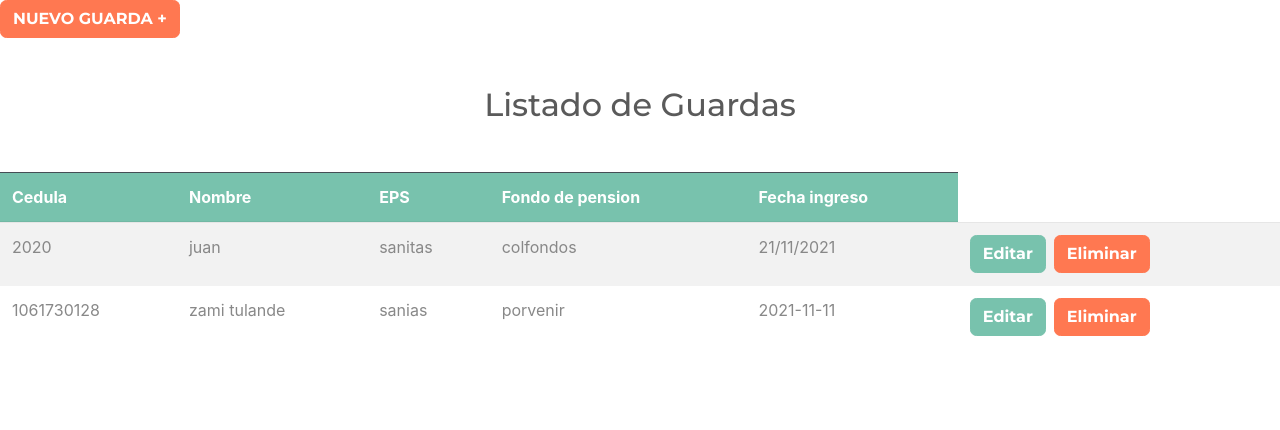
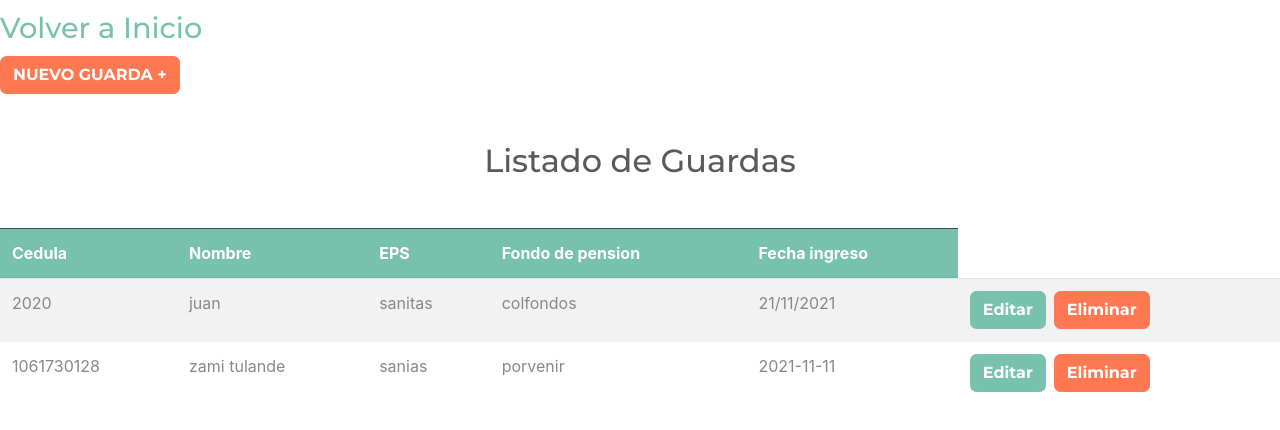
Before and after one commit to zamitulande/crudRedux, a React (Create React App) app: page /guarda in a window 1280 px wide. Shown: the top 430 px of the page. Built offline with nearby package versions, Linux system fonts and the light colour scheme; data requests are answered from the project's data file.

Commit message:
adecuacion del header

```diff
--- a/src/App.js
+++ b/src/App.js
@@ -13,6 +13,7 @@ import NuevaDotacion from './components/nuevaDotacion';
 import Dotaciones from './components/Dotaciones';
 import EditarGuarda from './components/EditarGuarda';
 import EditarDotacion from './components/editarDotacion';
+import Header from './components/Header'
 
 
 
@@ -20,6 +21,7 @@ function App() {
   return (
     <Router>
       <Provider store={store}>
+        <Header/>
       <Switch>
           <Route exact path="/" component={Principal}  />
           <Route exact path="/guarda" component={Guardas}  />
--- a/src/components/Dotaciones.js
+++ b/src/components/Dotaciones.js
@@ -21,7 +21,7 @@ const Guardas = () => {
 
     //obtener el state que se obtubo con el codigo de los reducers y el action
     const dotaciones = useSelector(state => state.dotacion.dotacion);
-    console.log(dotaciones);
+
     return (
       <Fragment>
           <Link to={"/dotacion"}
--- a/src/components/Guardas.js
+++ b/src/components/Guardas.js
@@ -24,7 +24,7 @@ const Guardas = () => {
 
     //obtener el state que se obtubo con el codigo de los reducers y el action
     const guardas = useSelector(state => state.guardas.guardas);
-    console.log(guardas);
+
 
 
     return (
--- a/src/components/Header.js
+++ b/src/components/Header.js
@@ -3,13 +3,12 @@ import {Link} from 'react-router-dom';
 
 const Header = () => {
     return (
-        <nav className="navbar navbar-expand-lg navbar-dark bg-primary justify-content-betwen">
-            <div className="container">
-                <h1><Link to={'/zami'} className="text-light">Vigilancia Privada - Inicio</Link></h1>
+        <nav>
+            <div >
+                <h1><Link to={'/'} >Volver a Inicio</Link></h1>
             </div>
 
-            <Link to={"/guarda/nuevo"}
-                className="btn btn-danger nuevo-post d-blok d-md-inline-block">Agregar Guarda &#43;</Link>
+
         </nav>
      );
 }
```
